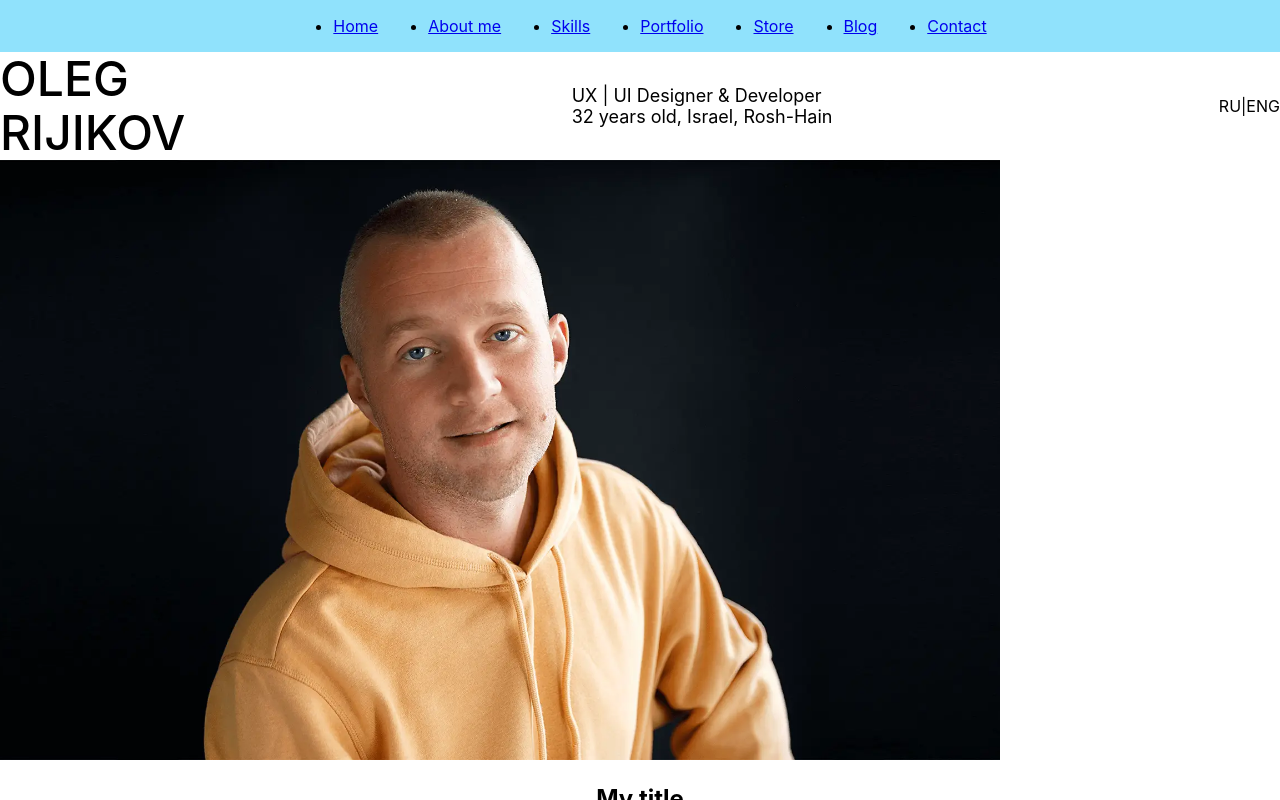
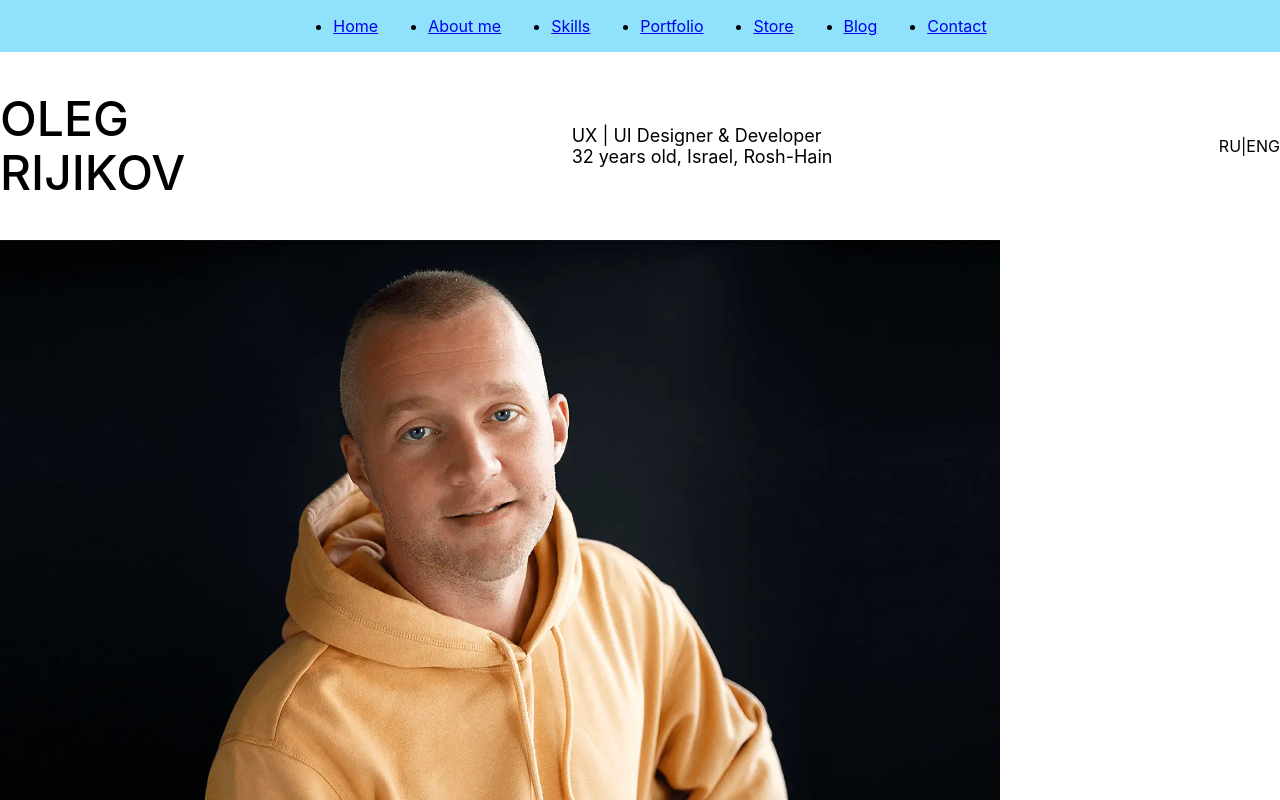
Before and after one commit to Olegrij/portfolio-incubator, a React app: page / in a window 1280 px wide. Shown: the top 800 px of the page. Built offline with nearby package versions, Linux system fonts and the light colour scheme.

Commit message:
styled section create

```diff
--- a/src/App.tsx
+++ b/src/App.tsx
@@ -1,5 +1,4 @@
 import './App.css';
-import styled from 'styled-components';
 import {Header} from "./layout/header/Header";
 import {Main} from "./layout/sections/main/Main";
 import {Skills} from "./layout/sections/skills/Skills";
@@ -17,8 +16,9 @@ function App() {
 
 export default App;
 
+/*
 const Title = styled.h1`
     font-size: 1.5em;
     text-align: center;
     color: #e91e63;
-`;
+`;*/
--- a/src/components/FlexWrapper.tsx
+++ b/src/components/FlexWrapper.tsx
@@ -1,6 +1,4 @@
 import styled from "styled-components";
-import {getKeyEventProps} from "@testing-library/user-event/dist/keyboard/getEventProps";
-
 type FlexWrapperPropsType = {
     direction?: string
     justify?: string
--- /dev/null
+++ b/src/components/Section.tsx
@@ -0,0 +1,10 @@
+import styled from "styled-components";
+
+type SectionWrapperPropsType = {
+    padding?: string
+    margin?: string
+}
+
+export const SectionWrapper = styled.section<SectionWrapperPropsType>`
+    padding ${props => props.padding || "80px 0px"}
+`
--- a/src/layout/sections/main/Main.tsx
+++ b/src/layout/sections/main/Main.tsx
@@ -2,15 +2,18 @@ import React from 'react';
 import styled from "styled-components";
 import photo from '../../../assets/images/profile-photo.webp'
 import {FlexWrapper} from "../../../components/FlexWrapper";
+import {SectionWrapper} from "../../../components/Section";
 
 export const Main = () => {
     return (
         <StyledMain>
-            <FlexWrapper justify={"space-between"} align={"center"}>
-                <StyledLikeH1>oleg<br />rijikov</StyledLikeH1>
-                <MainTitle>UX | UI Designer & Developer<br />32 years old, Israel, Rosh-Hain</MainTitle>
-                <span>RU|ENG</span>
-            </FlexWrapper>
+           <SectionWrapper padding={"40px 0"}>
+               <FlexWrapper justify={"space-between"} align={"center"}>
+                   <StyledLikeH1>oleg<br />rijikov</StyledLikeH1>
+                   <MainTitle>UX | UI Designer & Developer<br />32 years old, Israel, Rosh-Hain</MainTitle>
+                   <span>RU|ENG</span>
+               </FlexWrapper>
+           </SectionWrapper>
             <Photo src={photo} alt=""/>
         </StyledMain>
     );
```
Also changed, not shown: src/layout/sections/about/About.tsx (added, +14 -0 lines).
